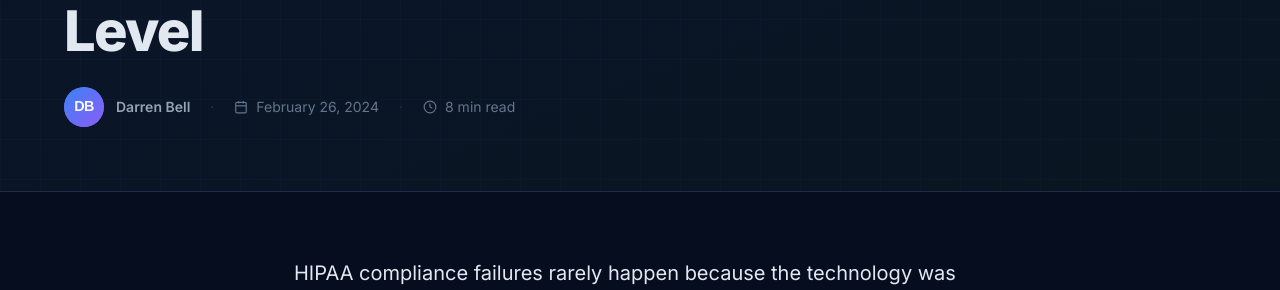
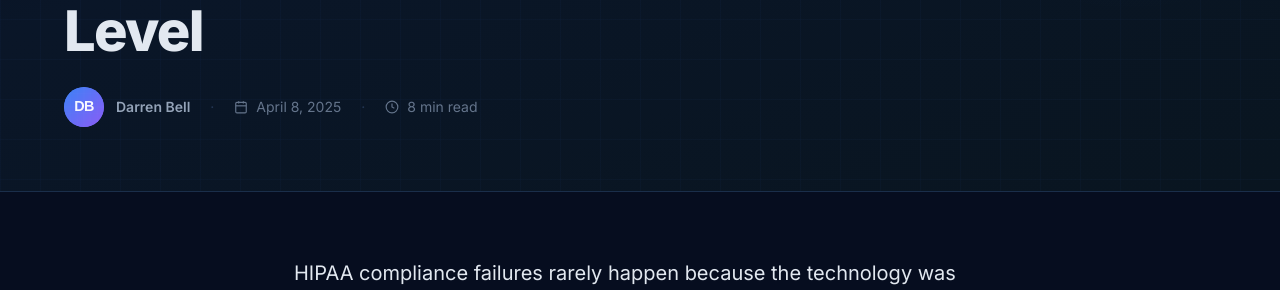
Before and after one commit to darrenbell09/DB_Blog, a Jekyll site: the page built from _posts/2024-02-26-sre-in-practice-from-concepts-to-culture.md, in a window 1280 px wide and 900 px high. Shown: the part 381-671 px from the top of the window. Built offline with Jekyll 4.4.1, drawn with Linux system fonts in a browser that asks for light colours; comment, search, counter and statistics services are not loaded.

Commit message:
Change post date for SRE in Practice article
Updated the post date from February 26, 2024, to April 8, 2025.

```diff
--- a/_posts/2024-02-26-sre-in-practice-from-concepts-to-culture.md
+++ b/_posts/2024-02-26-sre-in-practice-from-concepts-to-culture.md
@@ -2,7 +2,7 @@
 layout: post
 title: "HIPAA in the Cloud: What Healthcare IT Actually Requires at the Operational Level"
 subtitle: "Compliance isn't an implementation project. It's an ongoing operational posture that lives or dies in the day-to-day decisions your team makes."
-date: 2024-02-26
+date: 2025-04-08
 category: Healthcare IT
 tags: [HIPAA, healthcare IT, Microsoft 365, compliance, Azure, Entra ID, Conditional Access]
 excerpt: "Most healthcare IT compliance failures aren't technical failures. They're operational ones — gaps in process, gaps in documentation, and gaps in the daily discipline that keeps a compliance posture intact. Here's what it actually takes."
```
